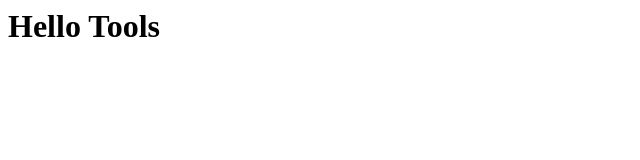
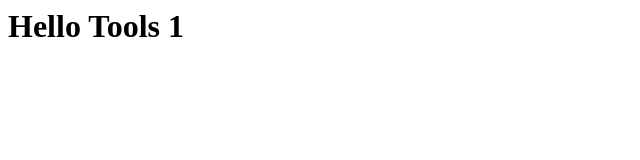
Before and after one commit to luckkai1989/luckkai1989.github.io, a plain HTML site: page index.html in a window 1280 px wide. Shown: the full height of the page, 0-640 px from the left. Drawn offline with Linux system fonts and the light colour scheme.

Commit message:
Update heading text in index.html

```diff
--- a/index.html
+++ b/index.html
@@ -4,6 +4,6 @@
 </head>
 
 <body>
-<h1>Hello Tools</h1>
+<h1>Hello Tools 1</h1>
 </body>
 </html>
```
